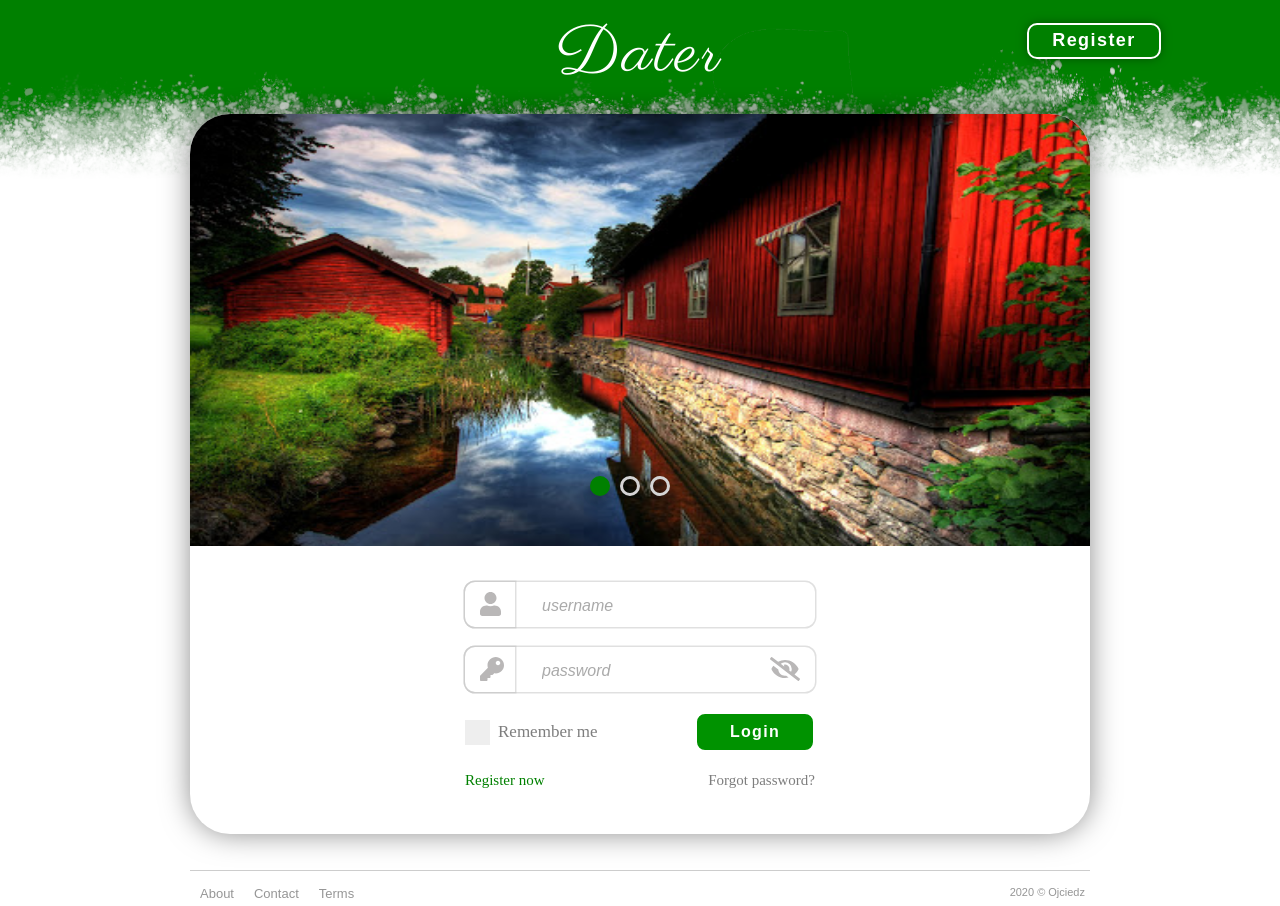
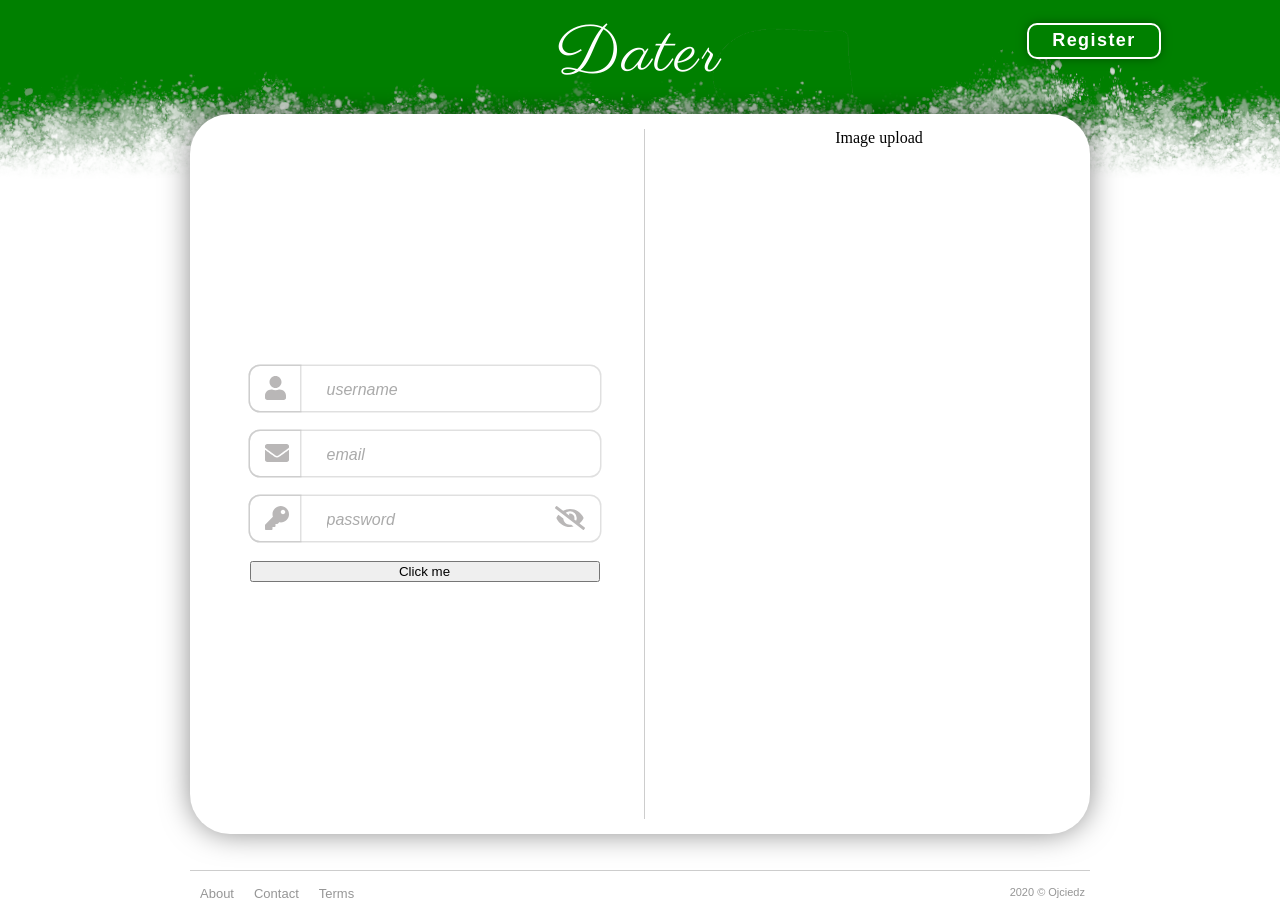
Before and after one commit to jacekrus/dater_front, a React (Create React App) app: page / in a window 1280 px wide. Built offline with nearby package versions, Linux system fonts and the light colour scheme; the HTML template or start-up script is replaced by a standard one.

Commit message:
First version of RegisterrForm added

```diff
--- a/src/login/LoginForm.js
+++ b/src/login/LoginForm.js
@@ -1,10 +1,8 @@
 import React, { Component } from 'react';
 import './LoginRegisterPanelStyles.css';
-import { faEye } from "@fortawesome/free-solid-svg-icons";
-import { faEyeSlash } from "@fortawesome/free-solid-svg-icons";
-import { faKey } from "@fortawesome/free-solid-svg-icons";
 import { faUser } from "@fortawesome/free-solid-svg-icons";
-import { FontAwesomeIcon } from '@fortawesome/react-fontawesome';
+import PasswordInputBox from './PasswordInputBox';
+import StandardInputBox from './StandardInputBox';
 
 export default class LoginForm extends Component {
 
@@ -27,25 +25,9 @@ export default class LoginForm extends Component {
         return (
             <div className="loginPanel">
 
-                <div className="userInputBox">
-                    <div className="iconContainer">
-                        <FontAwesomeIcon icon={faUser} className="loginIcon" />
-                    </div>
-                    <div className="inputContainer">
-                        <input type="text" placeholder="username" maxLength="24" />
-                    </div>
-                </div>
+                <StandardInputBox icon={faUser} placeholder="username"/>
 
-                <div className="userInputBox">
-                    <div className="iconContainer">
-                        <FontAwesomeIcon icon={faKey} className="loginIcon" />
-                    </div>
-                    <div className="inputContainer">
-                        <input type={this.state.isShow ? "text" : "password"} placeholder="password" maxLength="24" />
-                    </div>
-                    <FontAwesomeIcon icon={this.state.isShow ? faEye : faEyeSlash} className="loginIcon cursorPointer"
-                        title={this.state.isShow ? "Hide password" : "Show password"} onClick={() => this.setState((state) => ({ isShow: !state.isShow }))} />
-                </div>
+                <PasswordInputBox placeholder="password"/>
 
                 <div>
                     <div className="checkboxContainer" onClick={() => this.setState((state) => ({ isChecked: !state.isChecked }))}>
--- a/src/login/LoginRegisterPanel.js
+++ b/src/login/LoginRegisterPanel.js
@@ -3,24 +3,23 @@ import './LoginRegisterPanelStyles.css';
 import './SlideShow'
 import SlideShow from './SlideShow';
 import LoginForm from './LoginForm';
+import RegisterForm from './RegisterForm';
 
 export default class LoginRegisterPanel extends Component {
 
     render() {
         return (
             <div className="userPanelContainer">
-                <div className={"flipCardContainer" + (this.props.isRegister ? " isFlipped" : "")}>
+                <div className={"flipCardContainer" + (this.props.isRegister ? "" : " isFlipped")}>
                     <div className="userPanel">
                         <SlideShow />
                         <LoginForm registerClickHandler={this.props.registerClickHandler}/>
                     </div>
                     <div className="userPanel back">
                         <div className="registerPanelContainer">
-                            Register
+                            <RegisterForm />
                         </div>
-                        <div className="splitter">
-                            Split
-                        </div>
+                        <div className="splitter" />
                         <div className="imageUploadContainer">
                             Image upload
                         </div>
--- a/src/login/LoginRegisterPanelStyles.css
+++ b/src/login/LoginRegisterPanelStyles.css
@@ -35,6 +35,9 @@
 
 .back {
     transform: rotateY(-180deg);
+    display: grid;
+    grid-template-columns: 439px 30px 440px;
+    justify-content: space-around;
 }
 
 /*Slide show container styles*/
@@ -264,17 +267,19 @@
 }
 
 /*Register panel styles*/
-.registerPanelContainer {
-    display: inline-block;
-    border: solid black;
+.registerPanelContainer, .imageUploadContainer {
+    margin: 15px 15px 15px;
 }
 
 .splitter {
-    display: inline-block;
-    border: solid red;
+    margin: 15px 15px 15px;
+    border-left: solid 1px rgba(156, 156, 156, 0.5);
 }
 
-.imageUploadContainer {
-    display: inline-block;
-    border: solid green;
+.registerPanel {
+    display: grid;
+    justify-content: space-evenly;
+    align-content: center;
+    height: 100%;
+    margin-left: 30px;
 }
--- /dev/null
+++ b/src/login/PasswordInputBox.js
@@ -0,0 +1,32 @@
+import React, { Component } from 'react';
+import './LoginRegisterPanelStyles.css';
+import { faEye } from "@fortawesome/free-solid-svg-icons";
+import { faEyeSlash } from "@fortawesome/free-solid-svg-icons";
+import { faKey } from "@fortawesome/free-solid-svg-icons";
+import { FontAwesomeIcon } from '@fortawesome/react-fontawesome';
+
+export default class PasswordInputBox extends Component {
+
+    constructor(props) {
+        super(props);
+        this.state = {
+            isShow: false,
+        }
+    }
+
+    render() {
+        return (
+            <div className="userInputBox">
+                <div className="iconContainer">
+                    <FontAwesomeIcon icon={faKey} className="loginIcon" />
+                </div>
+                <div className="inputContainer">
+                    <input type={this.state.isShow ? "text" : "password"} placeholder={this.props.placeholder} maxLength="24" />
+                </div>
+                <FontAwesomeIcon icon={this.state.isShow ? faEye : faEyeSlash} className="loginIcon cursorPointer"
+                    title={this.state.isShow ? "Hide password" : "Show password"} onClick={() => this.setState((state) => ({ isShow: !state.isShow }))} />
+            </div>
+        );
+    }
+
+}
--- /dev/null
+++ b/src/login/RegisterForm.js
@@ -0,0 +1,42 @@
+import React, { Component } from 'react';
+import './LoginRegisterPanelStyles.css';
+import StandardInputBox from './StandardInputBox';
+import PasswordInputBox from './PasswordInputBox';
+import { faUser } from "@fortawesome/free-solid-svg-icons";
+import { faEnvelope } from "@fortawesome/free-solid-svg-icons";
+
+export default class RegisterForm extends Component {
+
+    constructor(props) {
+        super(props);
+        this.state = {
+            username: '',
+            email: '',
+            password: '',
+        }
+    }
+
+    handleButton = () => {
+        console.log('Username ' + this.state.username);
+        console.log('Email ' + this.state.email);
+        console.log('Password ' + this.state.password);
+    }
+
+    onUsernameChange = (inputValue) => {
+        this.setState({
+            username: inputValue,
+        })
+    }
+
+    render() {
+        return (
+            <div className="registerPanel">
+                <StandardInputBox icon={faUser} placeholder="username" onInputChange={this.onUsernameChange}/>
+                <StandardInputBox icon={faEnvelope} placeholder="email"/>
+                <PasswordInputBox placeholder="password"/>
+                <button onClick={this.handleButton}>Click me</button>
+            </div>
+        );
+    }
+
+}
--- /dev/null
+++ b/src/login/StandardInputBox.js
@@ -0,0 +1,20 @@
+import React, { Component } from 'react';
+import './LoginRegisterPanelStyles.css';
+import { FontAwesomeIcon } from '@fortawesome/react-fontawesome';
+
+export default class StandardInputBox extends Component {
+
+    render() {
+        return (
+            <div className="userInputBox">
+                <div className="iconContainer">
+                    <FontAwesomeIcon icon={this.props.icon} className="loginIcon" />
+                </div>
+                <div className="inputContainer">
+                    <input type="text" placeholder={this.props.placeholder} maxLength="24" onChange={evt => this.props.onInputChange(evt.target.value)}/>
+                </div>
+            </div>
+        );
+    }
+
+}
```
